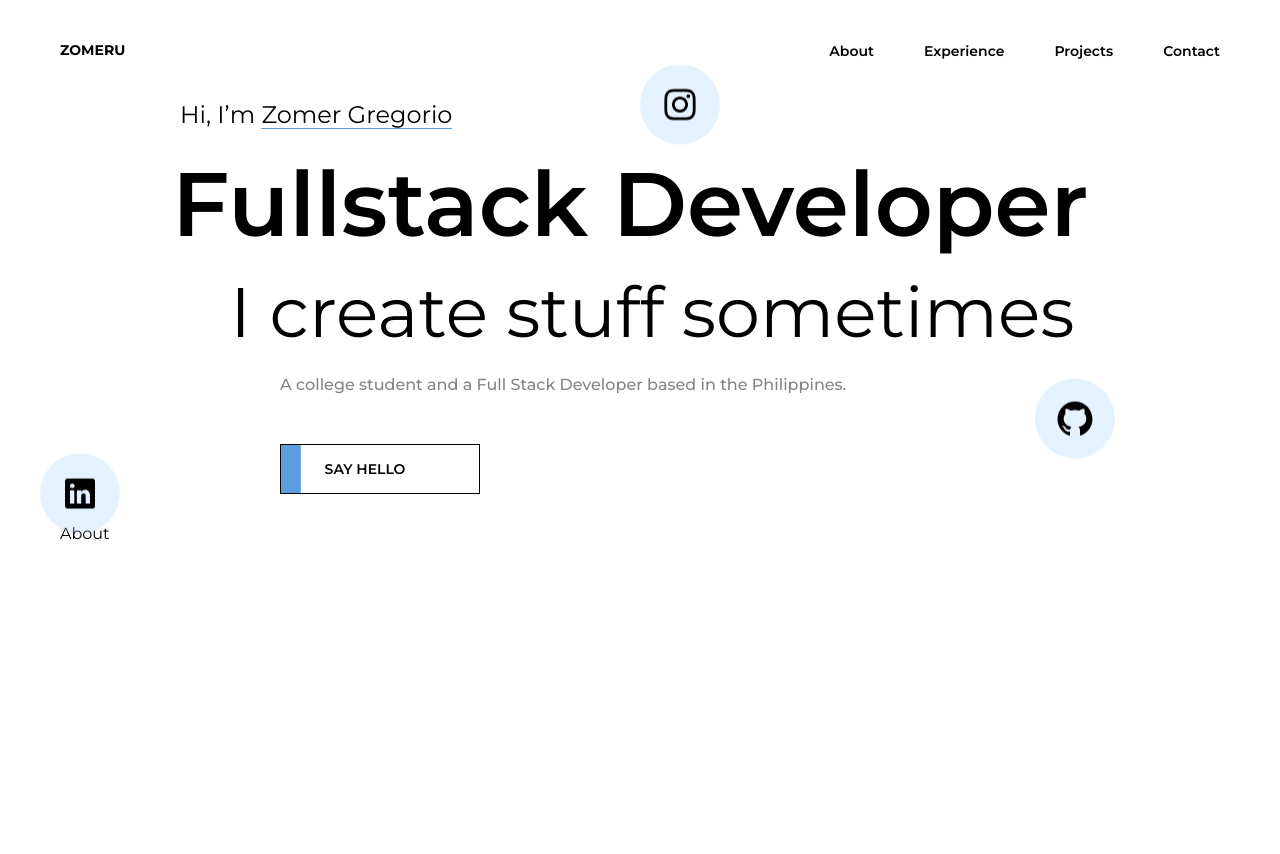
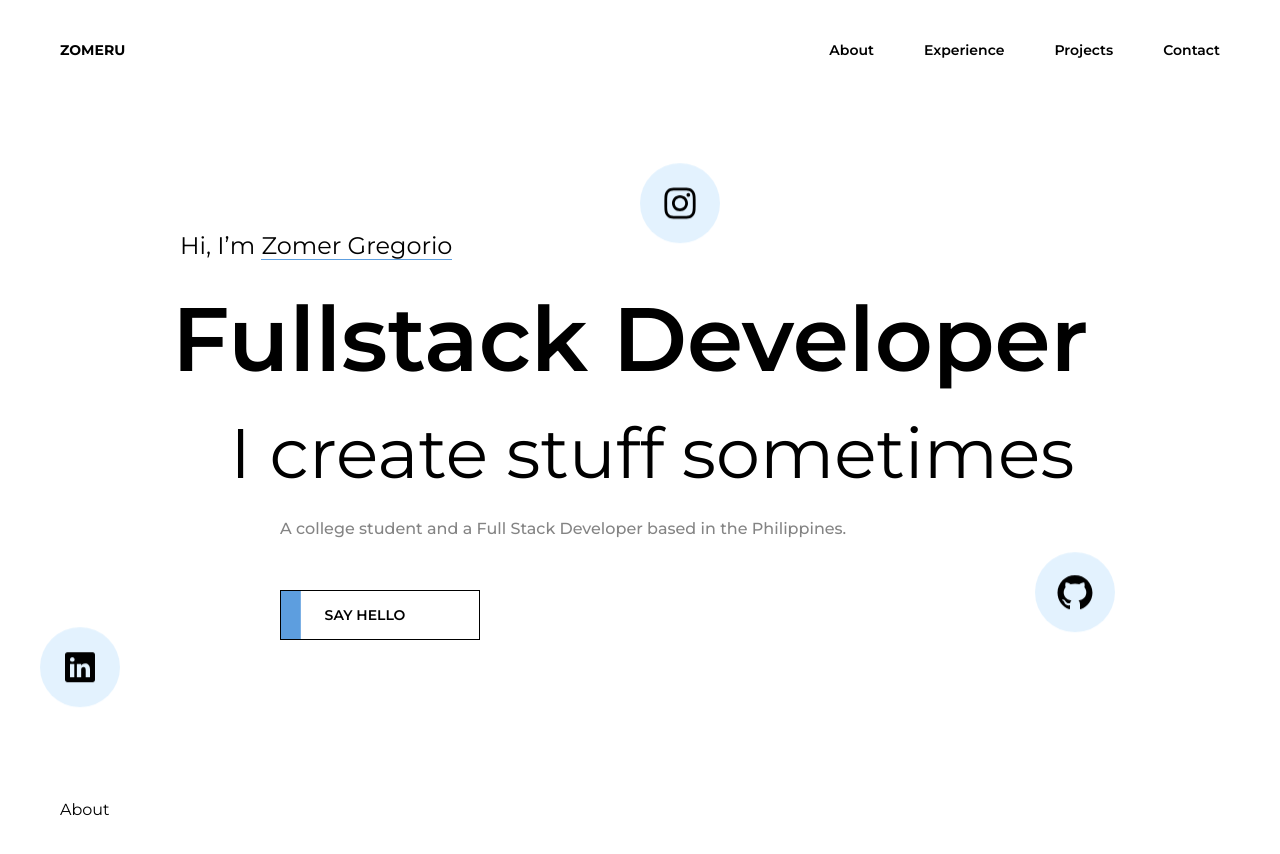
Before and after one commit to zomeru/portfolio, a Next.js app: page / in a window 1280 px wide. Shown: the top 854 px of the page. Built offline with nearby package versions, Linux system fonts and the light colour scheme.

Commit message:
Add global styles for section heading

```diff
--- a/src/styles/GlobalStyles.ts
+++ b/src/styles/GlobalStyles.ts
@@ -44,6 +44,32 @@ const GlobalStyles = createGlobalStyle`
     font-family: var(--font-sans);
     font-weight: var(--font-regular);
     font-size: var(--fz-md);
+    line-height: 1.3;
+  }
+
+  section {
+    max-width: var(--max-width);
+    height: 100vh;
+    margin: 0 auto;
+  }
+
+  .section-heading {
+    margin: 10px 0 40px;
+    width: 100%;
+    white-space: nowrap;
+    font-weight: var(--font-semibold);
+    font-size: var(--fz-heading);
+
+    &:before {
+      /* position: relative; */
+      bottom: 4px;
+      counter-increment: section;
+      content: '0' counter(section) '.';
+      margin-right: 10px;
+      color: var(--color-blue-dark-o);
+      font-size: clamp(var(--fz-md), 3vw, var(--fz-xl));
+      font-weight: var(--font-medium);
+    }
   }
 
   a {
```
